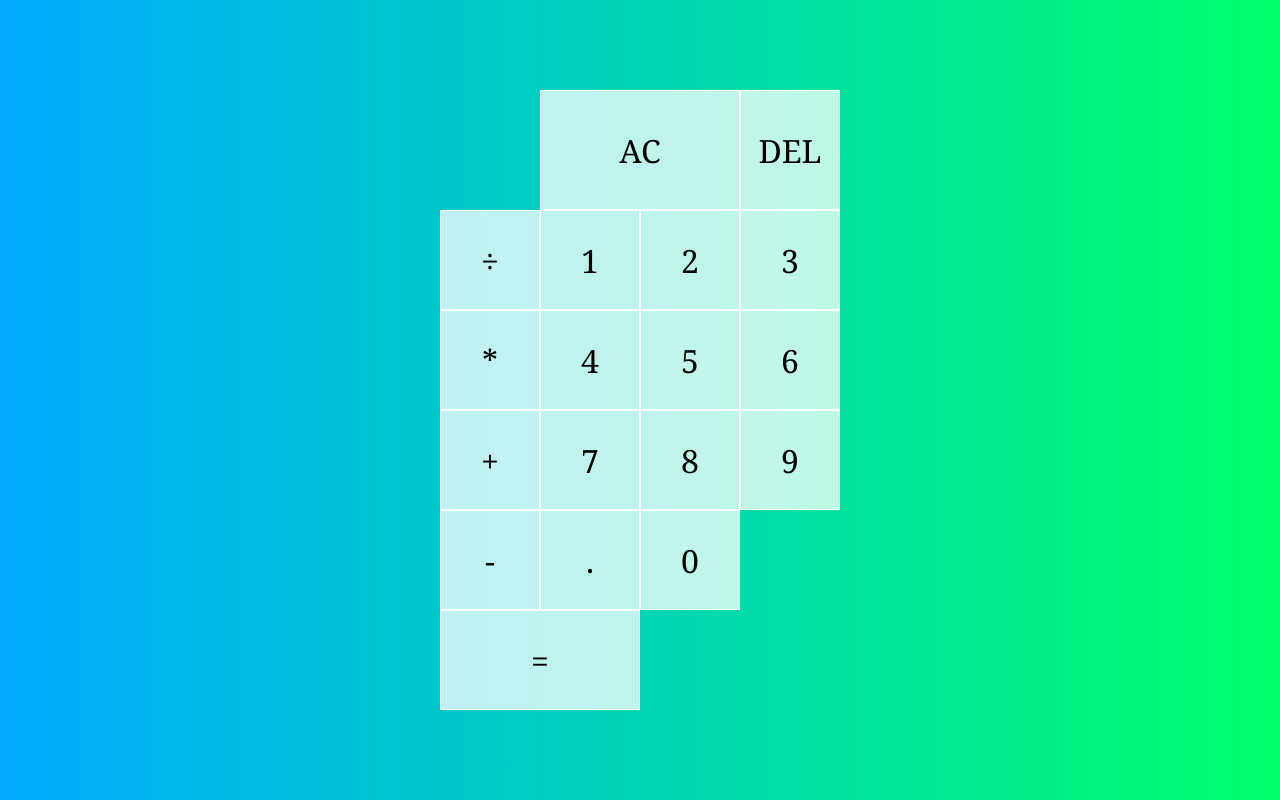
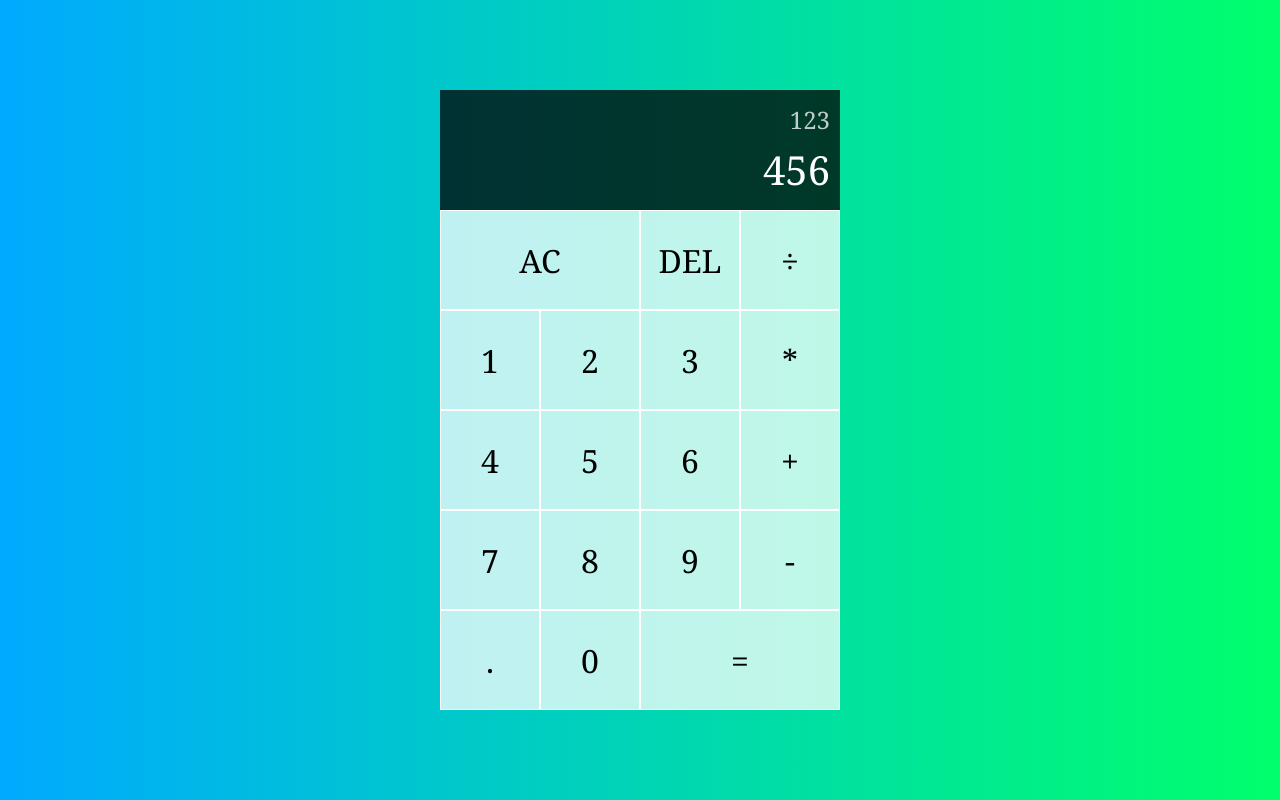
Before and after one commit to kuyadevin/calculator, a plain HTML site: page index.html in a window 1280 px wide. Drawn offline with Linux system fonts and the light colour scheme.

Commit message:
Style output area

```diff
--- a/index.html
+++ b/index.html
@@ -11,8 +11,8 @@
 <body>
   <div class="calculator-grid">
     <div class="output">
-      <div class="previous-operand"></div>
-      <div class="current-operand"></div>
+      <div class="previous-operand">123</div>
+      <div class="current-operand">456</div>
     </div>
     <button class="span-two">AC</button>
     <button>DEL</button>
--- a/styles.css
+++ b/styles.css
@@ -34,3 +34,25 @@ body{
 .span-two {
   grid-column: span 2;
 }
+
+.output {
+  grid-column: 1 / -1;
+  background-color: rgba(0, 0, 0, .75);
+  display: flex;
+  align-items: flex-end;
+  justify-content: space-around;
+  flex-direction: column;
+  padding: 10px;
+  word-wrap: break-word;
+  word-break: break-all;
+}
+
+.output .previous-operand {
+  color: rgba(255, 255, 255, .75);
+  font-size: 1.5rem;
+}
+
+.output .current-operand {
+  color: white;
+  font-size: 2.5rem;
+}
```
